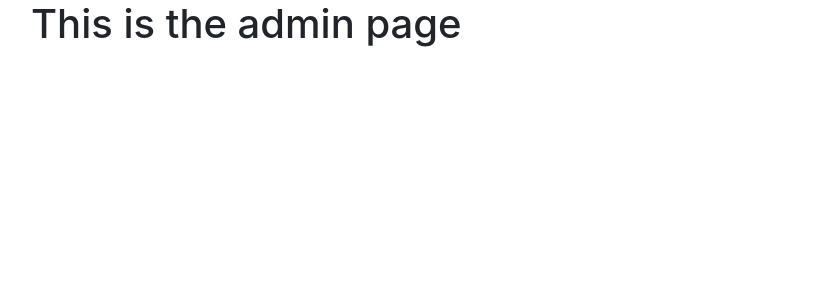
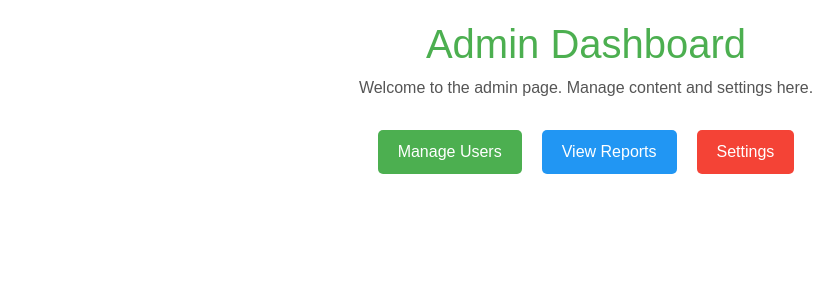
Before and after one commit to kngtm1/CPSC471Project, a Flask app: page /admin/ in a window 1280 px wide. Shown: the part 56-356 px from the top of the page, without its empty margins (54-893 px from the left). Run offline with Flask 3, Linux system fonts and the light colour scheme; some libraries are stand-ins or nearby versions.

Commit message:
Buttons on adminDashboard.html

```diff
--- a/website/templates/adminDashboard.html
+++ b/website/templates/adminDashboard.html
@@ -1,10 +1,25 @@
 <!-- This is the admin dashboard template -->
 
 {% extends "base.html" %}
-{% block title %}Home{% endblock %}
+{% block title %}Admin Dashboard{% endblock %}
 
 {% block content %}
 
-<h1>This is the admin page</h1>
+<div style="font-family: Arial, sans-serif; margin: 20px;">
+    <h1 style="color: #4CAF50; text-align: center;">Admin Dashboard</h1>
+    <p style="text-align: center; color: #555;">Welcome to the admin page. Manage content and settings here.</p>
 
-{%endblock%}
+    <div style="display: flex; justify-content: center; gap: 20px; margin-top: 30px;">
+        <button style="background-color: #4CAF50; color: white; border: none; padding: 10px 20px; border-radius: 5px; cursor: pointer;">
+            Manage Users
+        </button>
+        <button style="background-color: #2196F3; color: white; border: none; padding: 10px 20px; border-radius: 5px; cursor: pointer;">
+            View Reports
+        </button>
+        <button style="background-color: #f44336; color: white; border: none; padding: 10px 20px; border-radius: 5px; cursor: pointer;">
+            Settings
+        </button>
+    </div>
+</div>
+
+{% endblock %}
```
